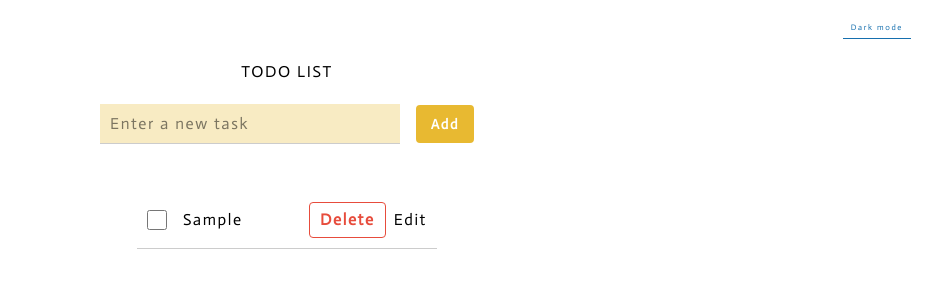
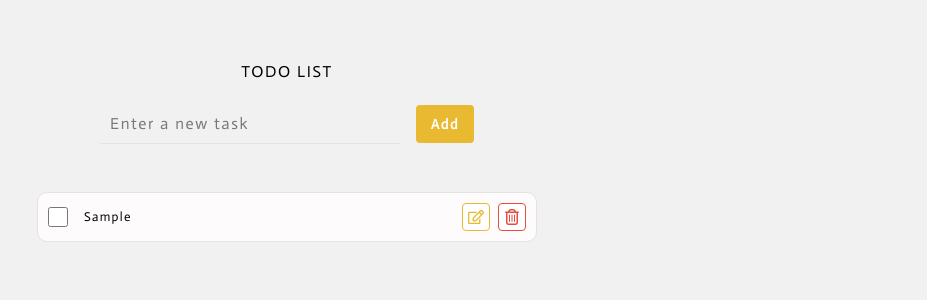
Before and after one commit to Saaka-y/Todo_list, a Next.js app: page / in a window 1280 px wide. Both pictures are taken after typing "Sample" into the empty fields and a click on the button "Add". Shown: the top 300 px of the page, without its empty margins (353-1280 px from the left). Built offline with nearby package versions, Linux system fonts and the light colour scheme; a web font is replaced by a local one.

Commit message:
✨ update edit functionality and give a slight change to CSS

```diff
--- a/src/components/TodoForm.module.css
+++ b/src/components/TodoForm.module.css
@@ -22,7 +22,7 @@
 }
 
 /* ========================================
-   📝 入力欄・リスト共通
+   📝 入力欄・
 ======================================== */
 .todoInput{
   width: 90%;
@@ -36,7 +36,6 @@
 .todoInput {
   border: none;
   border-bottom: 1px solid var(--border-color);
-  background-color: var(--input-bg);
   padding: 0 10px;
   font-size: 16px;
   margin-bottom: 20px;
--- a/src/components/TodoItem.jsx
+++ b/src/components/TodoItem.jsx
@@ -1,29 +1,58 @@
-import style from "@/components/TodoItem.module.css"
+// TodoItem.jsx
+import { useState } from "react";
+import style from "@/components/TodoItem.module.css";
+import { FaRegEdit, FaRegSave } from "react-icons/fa";
+import { FaRegTrashCan } from "react-icons/fa6"
 
-// task.id/text/completed
 
 export function TodoItem({ task, toggleTask, deleteTask, editTask }) {
+  const [isEditing, setIsEditing] = useState(false);
+  const [editText, setEditText] = useState(task.text);
+
+  const handleSave = () => {
+    editTask(task.id, editText);
+    setIsEditing(false);
+  };
+
   return (
     <li className={style.todoItem}>
-      <input
-        type="checkbox"
-        className={style.todoCheckbox}
-        checked={task.completed}
-        onChange={() => toggleTask(task.id)} />
-      <span
-        className={style.todoText}
-      >{task.text}</span>
+
+      {isEditing ? (
+        <>
+          <input
+            type="text"
+            value={editText}
+            onChange={(e) => setEditText(e.target.value)}
+            className={style.todoEditInput}
+          />
+          <button onClick={handleSave} className={style.saveBtn}>
+            <FaRegSave />
+          </button>
+        </>
+      ) : (
+        <>
+          <input
+            type="checkbox"
+            className={style.todoCheckbox}
+            checked={task.completed}
+            onChange={() => toggleTask(task.id)}
+          />
+          <span className={style.todoText}>{task.text}</span>
+          <button
+            className={style.editBtn}
+            onClick={() => setIsEditing(true)}
+          >
+            <FaRegEdit />
+          </button>
+        </>
+      )}
+
       <button
         className={style.deleteBtn}
         onClick={() => deleteTask(task.id)}
       >
-        Delete
+        <FaRegTrashCan />
       </button>
-      <button
-        className={style.editTask}
-        onClick={() => editTask(task.id)}
-      >
-        Edit</button>
     </li>
   );
 }
--- a/src/components/TodoItem.module.css
+++ b/src/components/TodoItem.module.css
@@ -6,9 +6,12 @@
   display: flex;
   justify-content: space-between;
   align-items: center;
+  margin: 1rem auto;
   padding: 10px;
-  border-bottom: 1px solid var(--border-color);
+  border: 0.5px solid var(--border-color);
+  border-radius: 10px;
   gap: 0.5rem;
+  background-color: var(--todo-bg);
 }
 
 /* ========================================
@@ -16,7 +19,7 @@
 ======================================== */
 .todoText {
   flex-grow: 1;
-  font-size: 16px;
+  font-size: 0.8rem;
   color: var(--text-color);
 }
 
@@ -41,10 +44,8 @@
    🗑️ 削除ボタン
 ======================================== */
 .deleteBtn {
-  padding: 5px 10px;
-  font-weight: bold;
+  padding: 5px;
   cursor: pointer;
-
   background-color: var(--delete-btn-bg);
   color: var(--delete-btn-text);
   border: 1px solid var(--delete-btn-border);
@@ -56,3 +57,43 @@
   background-color: var(--delete-btn-text);
   color: var(--delete-btn-bg);
 }
+
+/* ========================================
+   📝 編集ボタン、編集テキスト
+======================================== */
+.editBtn {
+  padding: 5px;
+  cursor: pointer;
+  background-color: var(--edit-btn-bg);
+  color: var(--edit-btn-text);
+  border: 1px solid var(--edit-btn-border);
+  border-radius: 4px;
+  transition: background-color 0.3s ease;
+}
+
+.editBtn:hover {
+  background-color: var(--edit-btn-text);
+  color: var(--edit-btn-bg);
+}
+
+.saveBtn {
+  padding: 5px;
+  cursor: pointer;
+  background-color: var(--edit-btn-bg);
+  color: var(--edit-btn-text);
+  border: 1px solid var(--edit-btn-border);
+  border-radius: 4px;
+  transition: background-color 0.3s ease;
+}
+
+.saveBtn:hover {
+  background-color: var(--edit-btn-text);
+  color: var(--edit-btn-bg);
+}
+
+.todoEditInput {
+  margin-left: 36px;
+  flex-grow: 1;
+  font-size: 1rem;
+  color: var(--text-color);
+}
--- a/src/components/TodoList.jsx
+++ b/src/components/TodoList.jsx
@@ -24,7 +24,6 @@ export function TodoList({ todoList, setTodoList }) {
     );
   }
 
-
   return (
     <ul className={style.todoList}>
       {todoList.map(task => (
@@ -33,7 +32,8 @@ export function TodoList({ todoList, setTodoList }) {
           task={task}
           toggleTask={toggleTask}
           deleteTask={deleteTask}
-          editTask={editTask} />
+          editTask={editTask}
+        />
       ))}
     </ul>
   );
--- a/src/components/TodoList.module.css
+++ b/src/components/TodoList.module.css
@@ -1,19 +1,11 @@
-
 /* ========================================
-   📝 入力欄・リスト共通
+   📝 Todoリスト
 ======================================== */
 .todoList {
-  width: 90%;
-  max-width: 300px;
+  width: 80%;
+  max-width: 500px;
   height: 40px;
+  margin: 3rem auto;
+  list-style-type: none;
+
 }
-
-/* ========================================
-   📋 Todoリスト
-======================================== */
-.todoList {
-  list-style-type: none;
-  width: 90%;
-  max-width: 300px;
-  margin: 3rem auto;
-}
--- a/src/pages/index.jsx
+++ b/src/pages/index.jsx
@@ -17,7 +17,7 @@ export default function Home() {
       </Head>
       <Header />
       <TodoForm />
-      <ThemeToggle />
+      {/* <ThemeToggle /> */}
     </div>
   );
 }
--- a/src/styles/globals.css
+++ b/src/styles/globals.css
@@ -18,15 +18,18 @@
    🎨 カラーテーマ変数（ライトモード）
 ======================================== */
 :root {
-  --bg-color: #fff;
+  --bg-color: rgb(241, 241, 241);
   --text-color: #000;
-  --input-bg: rgba(232, 185, 49, 0.29);
+  --todo-bg: rgb(253, 251, 251);
   --btn-bg: #E8B931;
   --btn-text: #fff;
-  --border-color: #ccc;
+  --border-color: #e3e3e3;
   --delete-btn-bg: #fff;
   --delete-btn-border: #e74c3c;
   --delete-btn-text: #e74c3c;
+  --edit-btn-bg: #fff;
+  --edit-btn-border: #E8B931;
+  --edit-btn-text: #E8B931;
   --accent-color: rgb(22, 111, 174);
 
   height: 100vh;
@@ -52,3 +55,7 @@ html.dark-mode {
   background-color: var(--bg-color);
   color: var(--text-color);
 }
+
+body {
+  min-width: 300px;
+}
```
Also changed, not shown: package.json (+5 -4 lines), src/components/TodoEdit.jsx (+34 -0 lines), 1 other file (tests, documents, lock files or other folders).
